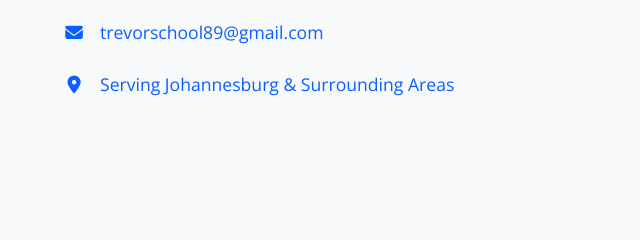
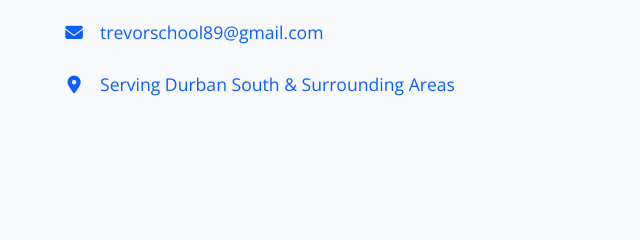
Before and after one commit to pierreroodman/trevorsdrivingschool, a plain HTML site: page index.html in a window 1280 px wide. Shown: the part 4032-4272 px from the top of the page, 0-640 px from the left. Drawn offline with nearby package versions, Linux system fonts and the light colour scheme.

Commit message:
Update index.html
Change locality

```diff
--- a/index.html
+++ b/index.html
@@ -1117,7 +1117,7 @@
                         <p>Have questions or ready to book your first lesson? Send us a message or give us a call. We're here to help you get on the road safely and confidently.</p>
                         <p><i class="fas fa-phone"></i><a href="tel:+27827801854">082 780 1854</a></p>
                         <p><i class="fas fa-envelope"></i><a href="mailto:trevorschool89@gmail.com">trevorschool89@gmail.com</a></p>
-                        <p><i class="fas fa-map-marker-alt"></i><a href="#" target="_blank" rel="noopener noreferrer">Serving Johannesburg & Surrounding Areas</a></p>
+                        <p><i class="fas fa-map-marker-alt"></i><a href="#" target="_blank" rel="noopener noreferrer">Serving Durban South & Surrounding Areas</a></p>
                     </div>
                     <form id="contact-form" class="contact-form fade-in" action="#" method="POST" novalidate>
                         <!-- NOTE FOR DEVELOPER: Replace the action="#" with your server endpoint --><div class="form-group">
```
